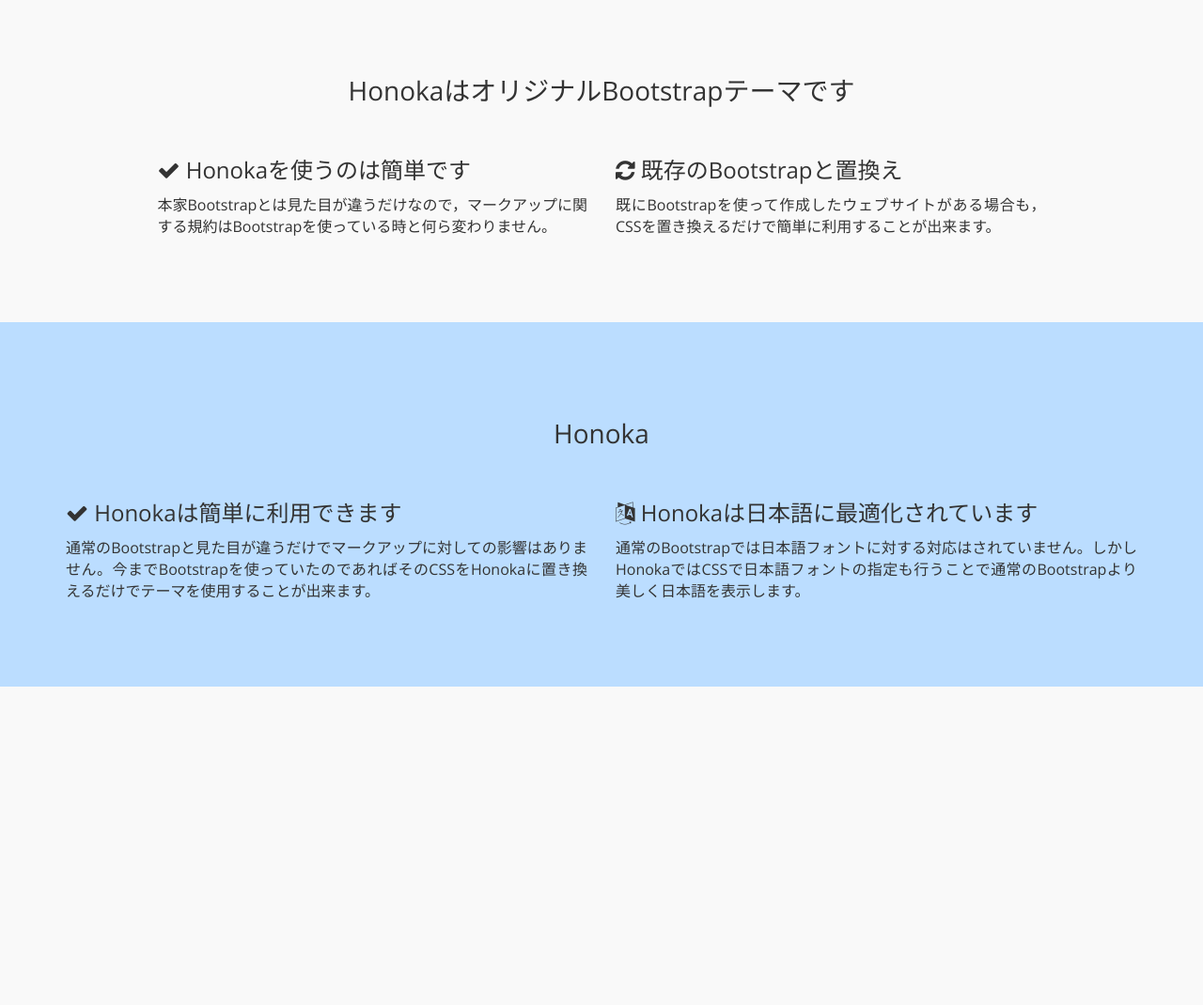
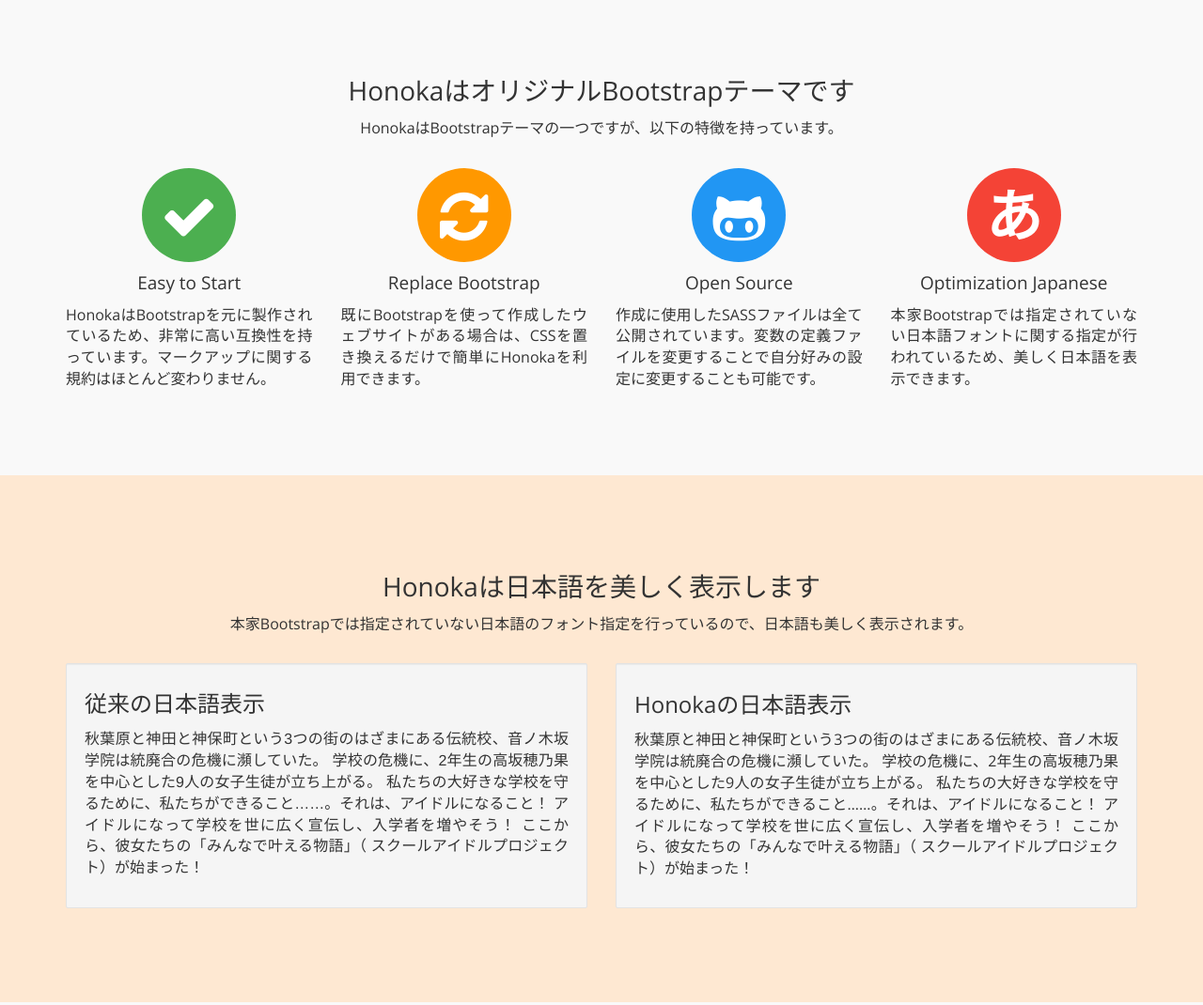
Before and after one commit to windyakin/Honoka, a website: page dist/index.html in a window 1280 px wide. Shown: the part 657-1727 px from the top of the page at 94% size. Before the commit the page ends 1388 px from the top, so only its background shows below. Drawn offline with nearby package versions, Linux system fonts and the light colour scheme.

Commit message:
説明文の追加など

```diff
--- a/src/compass/assets/css/example.scss
+++ b/src/compass/assets/css/example.scss
@@ -6,6 +6,24 @@
 @import "compass/css3";
 
 @import "honoka/variables";
+@import "honoka/mixins";
+
+$brand-honoka: #FDCEA0;
+$brand-twitter: #55ACEE;
+$brand-facebook: #3B5998;
+
+.btn-twitter,.btn-facebook {
+	.fa.fa-lg {
+		vertical-align: -1px;
+		margin-right: 2px;
+	}
+}
+.btn-twitter {
+	@include button-variant(#FFF, $brand-twitter, darken($brand-twitter, 2%));
+}
+.btn-facebook {
+	@include button-variant(#FFF, $brand-facebook, darken($brand-facebook, 2%));
+}
 
 body {
 	margin-top: $navbar-height;
@@ -17,7 +35,7 @@
 	min-height: 530px;
 	margin-bottom: 0;
 	text-align: center;
-	background-color: #FDCEA0;
+	background-color: $brand-honoka;
 	background-image: url(/assets/img/circle.png);
 	background-repeat: no-repeat;
 	background-position: -35% center;
@@ -51,11 +69,59 @@
 	padding: ($padding-large-vertical * 8) 0;
 	&.section-default {}
 	&.section-inverse {
-		background-color: #BBDDFF;
+		background-color: lighten($brand-honoka, 10%);
 	}
 	.subtitle {
 		text-align: center;
 		margin-bottom: $padding-large-vertical * 2;
+	}
+}
+
+.point {
+	.point-box {
+		text-align: center;
+		.point-circle {
+			$point-circle-size: 100px;
+			margin: 0 auto;
+			width: $point-circle-size;
+			height: $point-circle-size;
+			font-size: $point-circle-size * 0.6;
+			line-height: $point-circle-size;
+			color: #fff;
+			border-radius: 100%;
+			&.start {
+				background-color: $brand-success;
+			}
+			&.replace {
+				background-color: $brand-warning;
+			}
+			&.compass {
+				background-color: $brand-primary;
+			}
+			&.japanese {
+				background-color: $brand-danger;
+				span.icon-jp:before {
+					content: "あ";
+					font-weight: bold;
+				}
+			}
+		}
+		.point-description {
+			h4 {
+				text-align: center;
+			}
+			p {
+				text-align: justify;
+			}
+		}
+	}
+}
+
+.japanese-font {
+	.well {
+		> h3 {
+			margin-top: $padding-large-vertical;
+		}
 	}
 }
 
--- a/src/compass/honoka/_mixins.scss
+++ b/src/compass/honoka/_mixins.scss
@@ -9,6 +9,8 @@
 
   &:hover,
   &:focus,
+  &.focus,
+  &.active,
   &.active,
   .open > &.dropdown-toggle {
     color: $color;
```
Also changed, not shown: dist/assets/css/example.css, dist/assets/img/brand.png (added), dist/assets/img/honoka.png, dist/bootstrap.css, dist/index.html.
